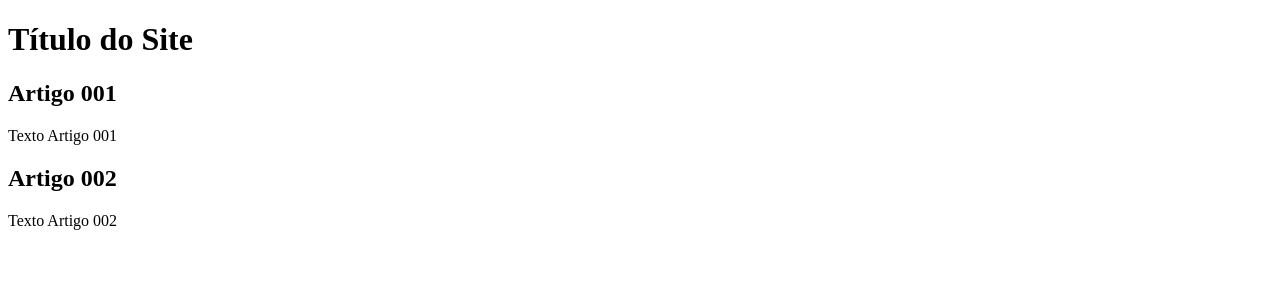
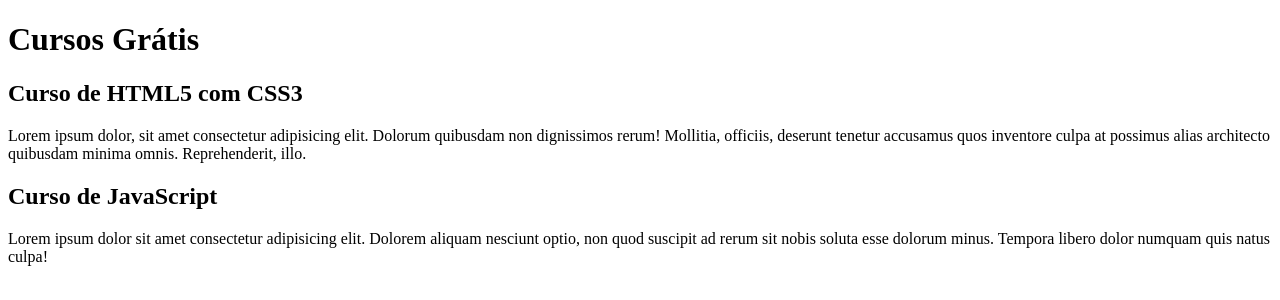
Before and after one commit to ChrislleyOliveira/Projeto-Site, a plain HTML site: page index.html in a window 1280 px wide. Drawn offline with Linux system fonts and the light colour scheme.

Commit message:
Comecei a escrever o conteúdo

```diff
--- a/index.html
+++ b/index.html
@@ -8,15 +8,15 @@
 <body>
     <main>
         <header>
-           <h1>Título do Site</h1>
+           <h1>Cursos Grátis</h1>
         </header>
         <article>
-           <h2>Artigo 001</h2>
-           <p>Texto Artigo 001</p>
+           <h2>Curso de HTML5 com CSS3</h2>
+           <p>Lorem ipsum dolor, sit amet consectetur adipisicing elit. Dolorum quibusdam non dignissimos rerum! Mollitia, officiis, deserunt tenetur accusamus quos inventore culpa at possimus alias architecto quibusdam minima omnis. Reprehenderit, illo.</p>
         </article>
         <article>
-           <h2>Artigo 002</h2>
-           <p>Texto Artigo 002</p>
+           <h2>Curso de JavaScript</h2>
+           <p>Lorem ipsum dolor sit amet consectetur adipisicing elit. Dolorem aliquam nesciunt optio, non quod suscipit ad rerum sit nobis soluta esse dolorum minus. Tempora libero dolor numquam quis natus culpa!</p>
         </article>
     </main>
 </body>
```
